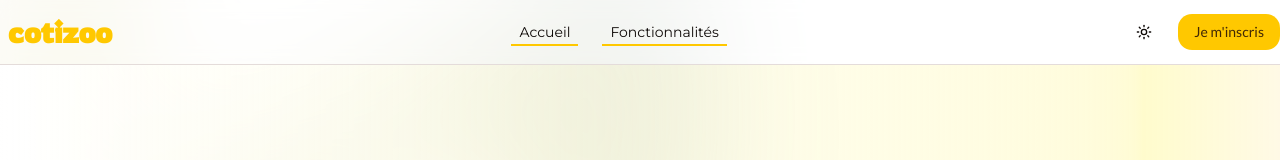
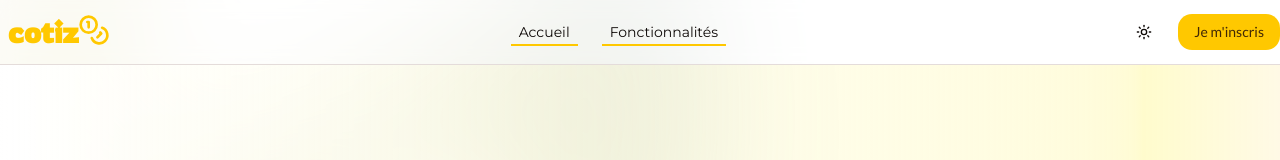
Before and after one commit to regi-gouale/cotizoo, a Next.js app: page / in a window 1280 px wide. Shown: the top 160 px of the page. Built offline with nearby package versions, Linux system fonts and the light colour scheme.

Commit message:
feat: Ajouter une icône de pièces au logo dans l'en-tête

```diff
--- a/src/components/layout/header.tsx
+++ b/src/components/layout/header.tsx
@@ -11,7 +11,7 @@ import {
   SheetTrigger,
 } from "@/components/ui/sheet";
 import { cn } from "@/lib/utils";
-import { MenuIcon, X } from "lucide-react";
+import { CoinsIcon, MenuIcon, X } from "lucide-react";
 import Link from "next/link";
 import { usePathname } from "next/navigation";
 import { useEffect, useState } from "react";
@@ -58,8 +58,9 @@ export function Header() {
       <div className="container flex h-16 items-center justify-between mx-auto gap-x-2">
         <div className="flex items-center gap-6">
           <Link href="/" className="flex items-center gap-2 ml-2 group">
-            <span className="text-3xl font-bold text-primary font-mono transition-all duration-300 group-hover:scale-105 group-hover:text-primary/90">
-              cotizoo
+            <span className="text-3xl font-bold text-primary font-mono transition-all duration-300 group-hover:scale-105 group-hover:text-primary/90 flex">
+              cotiz
+              <CoinsIcon className="size-8 text-primary" />
             </span>
           </Link>
         </div>
```
